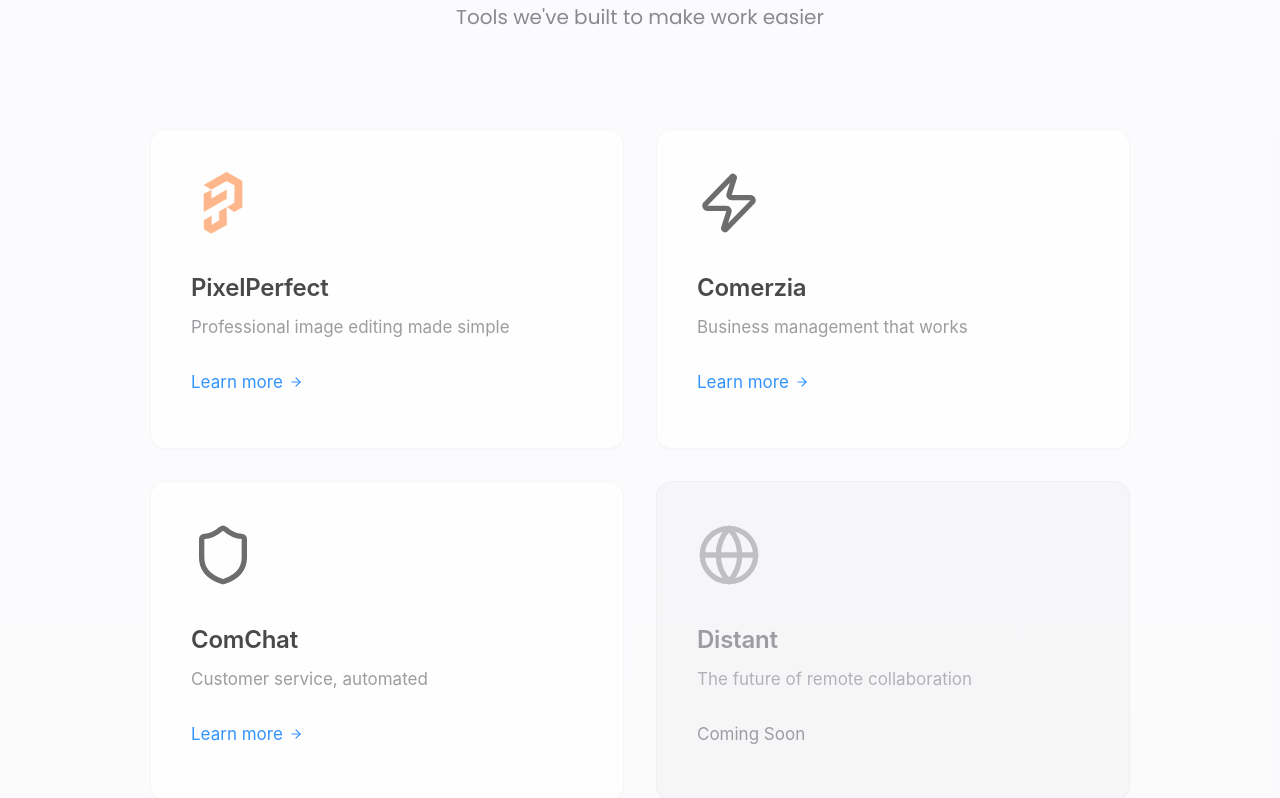
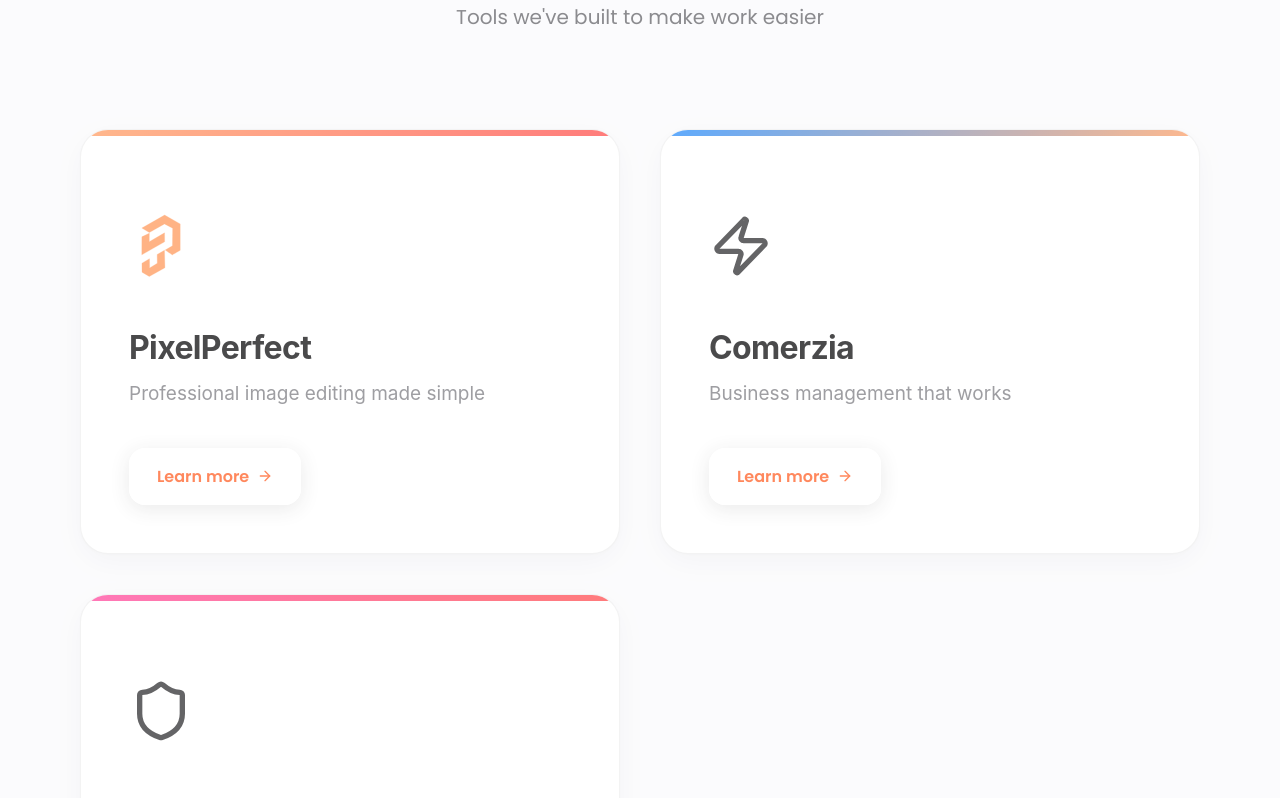
Before and after one commit to ZondaOne/Homepage, a React (Create React App) app: page / in a window 1280 px wide. Shown: the part 1340-2138 px from the top of the page. Built offline with nearby package versions, Linux system fonts and the light colour scheme; no server answers; the HTML template or start-up script is replaced by a standard one.

Commit message:
new products section

```diff
--- a/src/components/ProductCard/ProductCard.css
+++ b/src/components/ProductCard/ProductCard.css
@@ -1,39 +1,58 @@
 .product-card {
   position: relative;
   background: #ffffff;
-  border-radius: 16px;
-  padding: 40px;
+  border-radius: 28px;
+  padding: 48px;
   transition: all 0.4s cubic-bezier(0.25, 0.46, 0.45, 0.94);
   cursor: pointer;
   height: auto;
-  min-height: 320px;
+  min-height: 420px;
   display: flex;
   flex-direction: column;
-  border: 1px solid rgba(0, 0, 0, 0.04);
-  box-shadow: 0 1px 3px rgba(0, 0, 0, 0.02);
+  border: 1px solid rgba(0, 0, 0, 0.06);
+  box-shadow:
+    0 8px 32px rgba(0, 0, 0, 0.04),
+    0 1px 3px rgba(0, 0, 0, 0.02);
+  overflow: hidden;
+}
+
+.product-card-accent {
+  position: absolute;
+  top: 0;
+  left: 0;
+  right: 0;
+  height: 6px;
+  opacity: 0.8;
 }
 
 .product-card:hover {
-  transform: translateY(-2px);
-  box-shadow: 0 8px 32px rgba(0, 0, 0, 0.08);
-  border-color: rgba(0, 0, 0, 0.08);
+  transform: translateY(-6px) scale(1.01);
+  box-shadow:
+    0 20px 40px rgba(0, 0, 0, 0.08),
+    0 8px 16px rgba(0, 0, 0, 0.04);
+  border-color: rgba(0, 0, 0, 0.12);
+}
+
+.product-card:hover .product-card-accent {
+  opacity: 1;
+  height: 8px;
 }
 
 .product-card-visual {
   position: relative;
-  height: 80px;
+  height: 120px;
   background: none;
   display: flex;
-  align-items: center;
+  align-items: flex-end;
   justify-content: flex-start;
   overflow: visible;
-  margin-bottom: 24px;
+  margin-bottom: 32px;
 }
 
 .product-visual-icon {
-  font-size: 32px;
+  font-size: 48px;
   color: #1d1d1f;
-  opacity: 0.8;
+  opacity: 0.85;
   position: relative;
 }
 
@@ -46,58 +65,39 @@
 }
 
 .product-info {
-  margin-bottom: 32px;
+  margin-bottom: 40px;
 }
 
 .product-title {
-  font-size: 24px;
-  font-weight: 600;
+  font-size: 32px;
+  font-weight: 700;
   color: #1d1d1f;
-  margin-bottom: 12px;
-  letter-spacing: -0.01em;
-  line-height: 1.2;
-  font-family: -apple-system, BlinkMacSystemFont, 'Segoe UI', Roboto, sans-serif;
+  margin-bottom: 16px;
+  letter-spacing: -0.02em;
+  line-height: 1.1;
+  font-family: -apple-system, BlinkMacSystemFont, 'SF Pro Display', 'Segoe UI', Roboto, sans-serif;
 }
 
 .product-subtitle {
   color: #86868b;
-  font-size: 17px;
+  font-size: 19px;
   font-weight: 400;
-  line-height: 1.47;
-  font-family: -apple-system, BlinkMacSystemFont, 'Segoe UI', Roboto, sans-serif;
+  line-height: 1.4;
+  font-family: -apple-system, BlinkMacSystemFont, 'SF Pro Text', 'Segoe UI', Roboto, sans-serif;
 }
 
-.product-learn-more {
-  background: none;
-  border: none;
-  color: #007aff;
-  font-size: 17px;
-  font-weight: 400;
-  cursor: pointer;
-  display: inline-flex;
-  align-items: center;
-  gap: 6px;
-  padding: 0;
-  transition: all 0.2s cubic-bezier(0.25, 0.46, 0.45, 0.94);
-  font-family: -apple-system, BlinkMacSystemFont, 'Segoe UI', Roboto, sans-serif;
+.product-learn-more-btn {
   align-self: flex-start;
-}
-
-.product-learn-more:hover {
-  color: #0051d5;
-  transform: translateX(2px);
-}
-
-.product-learn-more svg {
-  width: 14px;
-  height: 14px;
-  transition: all 0.2s cubic-bezier(0.25, 0.46, 0.45, 0.94);
 }
 
 /* Coming Soon Card */
 .product-card.coming-soon {
-  background: #f5f5f7;
-  border-color: rgba(0, 0, 0, 0.03);
+  background: #f5f5f7 !important;
+  border-color: rgba(0, 0, 0, 0.04) !important;
+}
+
+.product-card.coming-soon .product-card-accent {
+  opacity: 0.4 !important;
 }
 
 .product-card.coming-soon .product-visual-icon {
@@ -113,45 +113,54 @@
   color: #a1a1a6;
 }
 
-.product-card.coming-soon .product-learn-more {
-  color: #86868b;
-  cursor: default;
+.coming-soon-text {
+  background: #e5e5e7 !important;
+  border: none !important;
+  color: #86868b !important;
+  cursor: default !important;
 }
 
-.product-card.coming-soon .product-learn-more:hover {
-  color: #86868b;
-  transform: none;
+.product-card.coming-soon:hover .coming-soon-text {
+  background: #e5e5e7 !important;
+  transform: none !important;
+  box-shadow: none !important;
+}
+
+.product-card.coming-soon:hover {
+  transform: translateY(-2px) scale(1.005) !important;
 }
 
 /* Responsive Design */
 @media (max-width: 768px) {
   .product-card {
-    padding: 32px 24px;
-    min-height: 280px;
+    padding: 36px 32px;
+    min-height: 360px;
+    border-radius: 24px;
   }
 
   .product-card-visual {
-    height: 64px;
-    margin-bottom: 20px;
+    height: 100px;
+    margin-bottom: 28px;
   }
 
   .product-visual-icon {
+    font-size: 42px;
+  }
+
+  .product-info {
+    margin-bottom: 32px;
+  }
+
+  .product-title {
     font-size: 28px;
   }
 
-  .product-info {
-    margin-bottom: 24px;
-  }
-
-  .product-title {
-    font-size: 22px;
-  }
-
   .product-subtitle {
-    font-size: 16px;
+    font-size: 17px;
   }
 
   .product-learn-more {
     font-size: 16px;
+    padding: 10px 18px;
   }
 }
--- a/src/components/ProductCard/ProductCard.tsx
+++ b/src/components/ProductCard/ProductCard.tsx
@@ -1,6 +1,7 @@
 import React from 'react';
 import { motion } from 'framer-motion';
 import { ArrowRight } from 'lucide-react';
+import Button from '../Button/Button';
 import './ProductCard.css';
 
 interface ProductCardProps {
@@ -46,6 +47,7 @@ const ProductCard: React.FC<ProductCardProps> = ({
       whileInView="visible"
       viewport={{ once: true, amount: 0.2 }}
     >
+      <div className="product-card-accent" style={{ background: gradient }}></div>
       <div className="product-card-visual">
         <div className="product-visual-icon">
           {icon}
@@ -59,14 +61,20 @@ const ProductCard: React.FC<ProductCardProps> = ({
         </div>
 
         {onLearnMore && !isComingSoon && (
-          <button className="product-learn-more" onClick={onLearnMore}>
+          <Button
+            variant="primary"
+            size="md"
+            icon={ArrowRight}
+            iconPosition="right"
+            onClick={onLearnMore}
+            className="product-learn-more-btn"
+          >
             Learn more
-            <ArrowRight />
-          </button>
+          </Button>
         )}
 
         {isComingSoon && (
-          <div className="product-learn-more">
+          <div className="product-learn-more coming-soon-text">
             Coming Soon
           </div>
         )}
--- a/src/pages/Home/Home.css
+++ b/src/pages/Home/Home.css
@@ -72,17 +72,17 @@
 
   .products-grid {
     display: grid;
-    grid-template-columns: repeat(auto-fit, minmax(320px, 1fr));
-    gap: 24px;
-    margin-top: 64px;
-    max-width: 980px;
+    grid-template-columns: repeat(auto-fit, minmax(420px, 1fr));
+    gap: 32px;
+    margin-top: 72px;
+    max-width: 1200px;
     margin-left: auto;
     margin-right: auto;
   }
 
   @media (min-width: 768px) {
     .products-grid {
-      gap: 32px;
+      gap: 40px;
     }
   }
 
@@ -92,13 +92,18 @@
     }
   }
 
-
+  @media (min-width: 1400px) {
+    .products-grid {
+      grid-template-columns: repeat(3, 1fr);
+      max-width: 1400px;
+    }
+  }
 
   @media (max-width: 768px) {
     .products-grid {
       grid-template-columns: 1fr;
-      gap: 20px;
-      margin-top: 48px;
+      gap: 24px;
+      margin-top: 56px;
     }
 
     .section {
--- a/src/pages/Home/Home.tsx
+++ b/src/pages/Home/Home.tsx
@@ -120,15 +120,6 @@ const Home: React.FC = () => {
               gradient="linear-gradient(135deg, #FF2D92, #FF3131)"
               icon={<Shield size={64} />}
               onLearnMore={() => navigate('/products/comchat')}
-            />
-
-            <ProductCard
-              title="Distant"
-              subtitle="The future of remote collaboration"
-              gradient="linear-gradient(135deg, #333, #555)"
-              icon={<Globe size={64} />}
-              isComingSoon={true}
-              onLearnMore={() => {}}
             />
           </div>
         </div>
```
